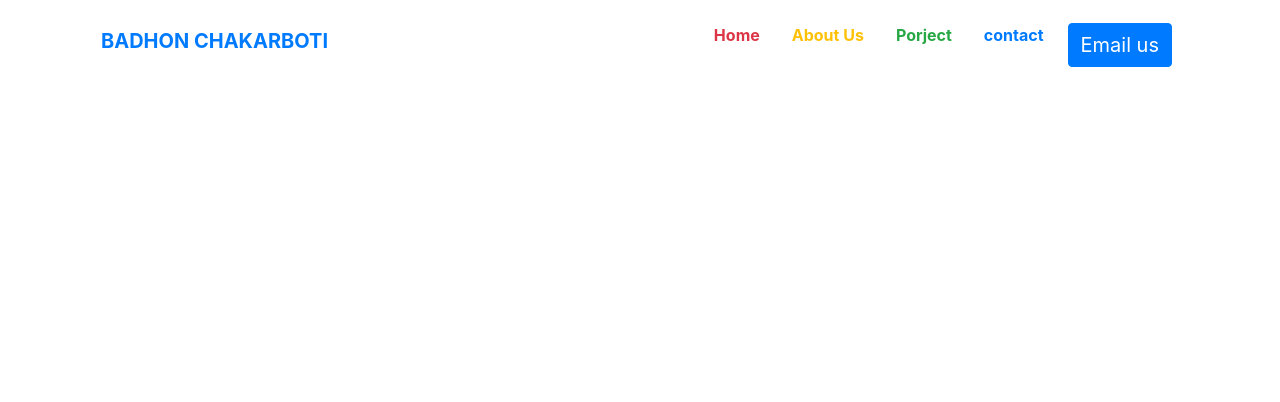
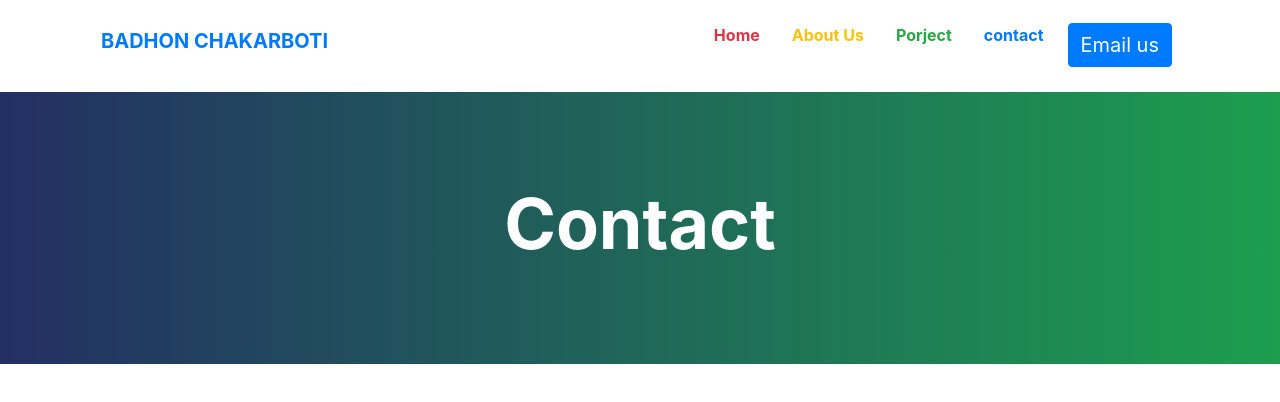
Before and after one commit to badhon4585/challenge-project, a plain HTML site: page contact.html in a window 1280 px wide. Drawn offline with nearby package versions, Linux system fonts and the light colour scheme.

Commit message:
Update contact.html

```diff
--- a/contact.html
+++ b/contact.html
@@ -63,6 +63,16 @@
         .button {
             font-size: 20px;
         }
+        .top {
+            background: linear-gradient(to right,#232f63,#1c9e4e);
+            margin-top: 10px;
+            padding: 90px;
+        }
+
+        .container h1 {
+            font-size: 70px;
+            font-weight: bolder;
+        }
     </style>
 
 </head>
@@ -111,6 +121,20 @@
 
 
     </div>
+
+     <!-- this is top section  -->
+     <section>
+        <div class="top">
+
+            <div class="elementor-shape elementor-shape-top">
+
+            </div>
+            <div class="container">
+                <h1 class="text-white text-center">Contact</h1>
+
+            </div>
+        </div>
+    </section>
 </body>
 
 </html
```
